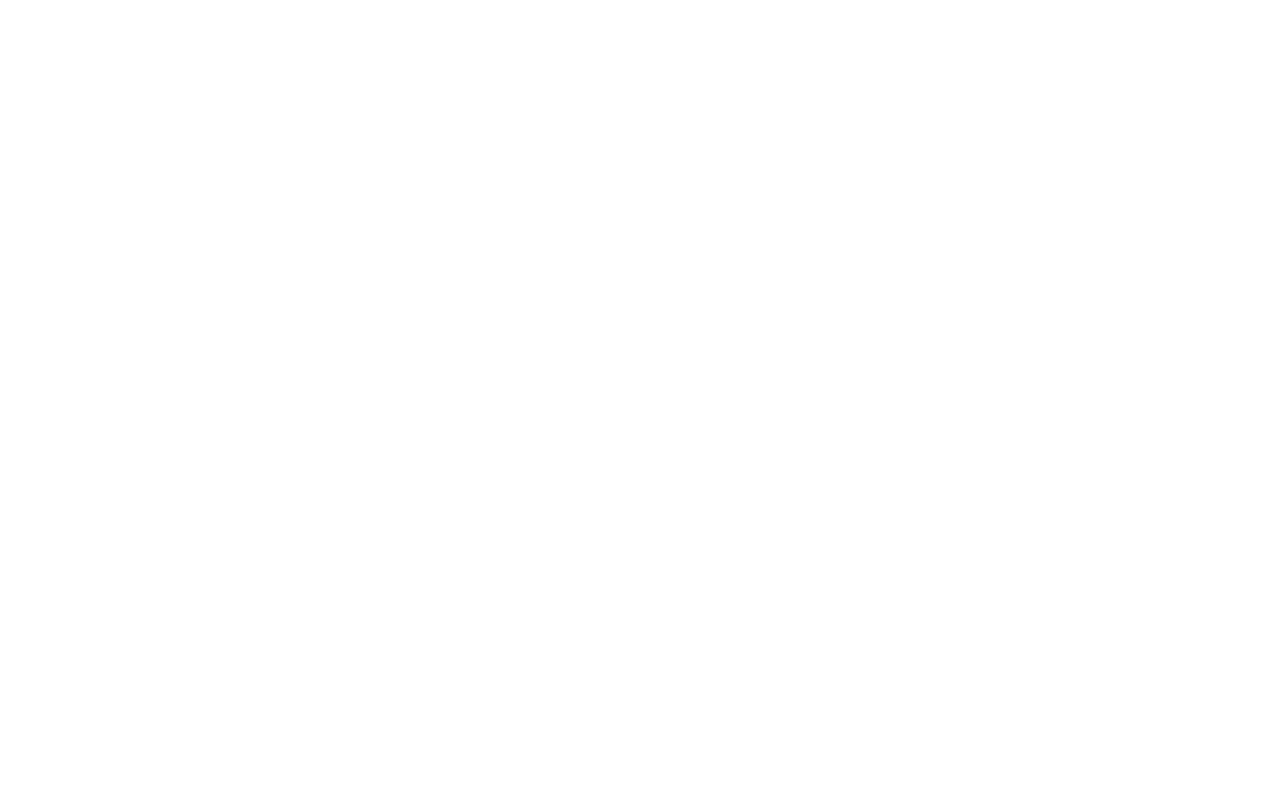
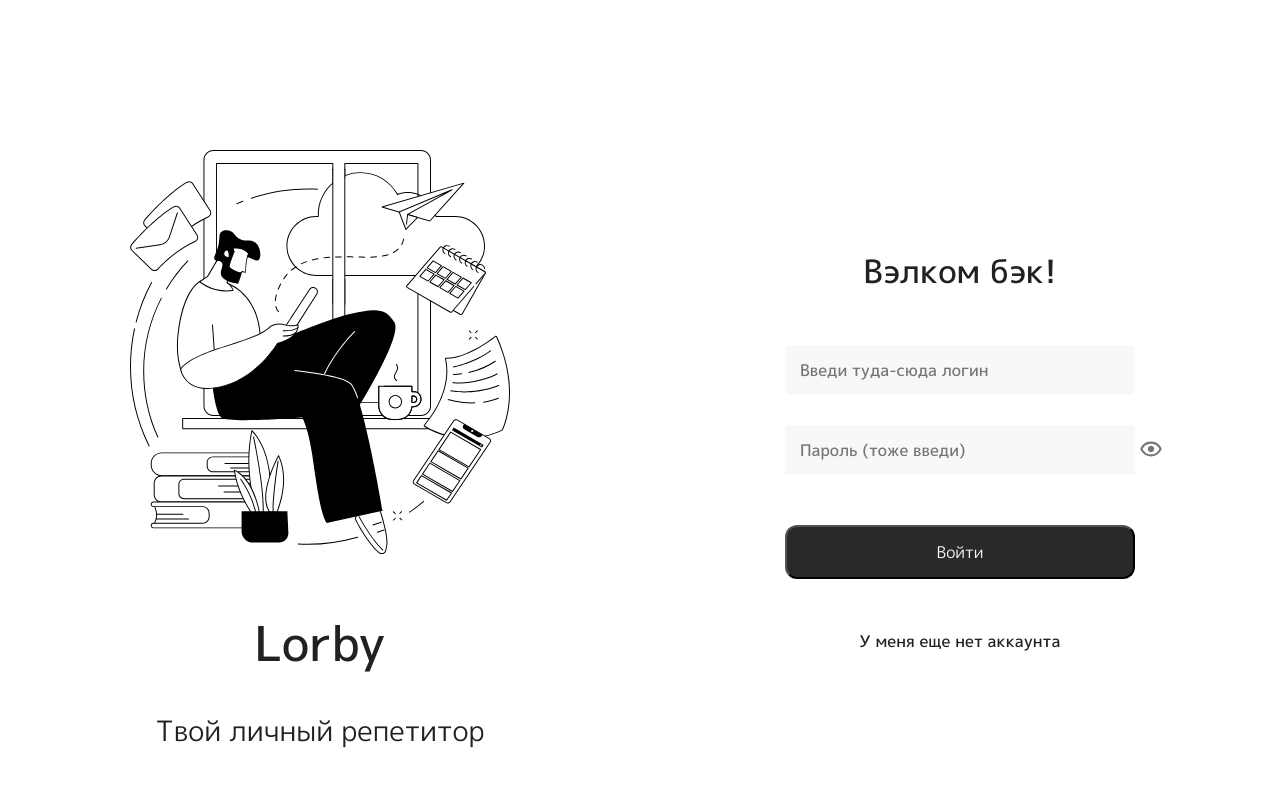
Before and after one commit to erlankg0/neobis-front-auth, a React (Vite) app: page /#/register in a window 1280 px wide. Before the commit this address had no page. Shown: the top 786 px of the page. Built offline with nearby package versions, Linux system fonts and the light colour scheme.

Commit message:
login page

```diff
--- a/src/components/prev/prev.module.css
+++ b/src/components/prev/prev.module.css
@@ -2,7 +2,6 @@
     display: flex;
     flex-direction: row;
     gap: 1.2rem;
-
     align-content: center;
 }
 
@@ -11,6 +10,8 @@
     font-size: 1.6rem;
     align-self: center;
     text-align: center;
+    cursor: pointer;
+
 }
 
 .prev {
@@ -23,6 +24,7 @@
     display: flex;
     align-items: center;
     justify-content: center;
+    cursor: pointer;
 }
 
 .img {
--- a/src/components/prev/prev.tsx
+++ b/src/components/prev/prev.tsx
@@ -1,9 +1,11 @@
 import prev from './../../assets/icon/prev.svg'
 import styles from "./prev.module.css";
+import {useNavigate} from "react-router-dom";
 
 const Prev = () => {
+    const navigate = useNavigate();
     return (
-        <div className={styles.content}>
+        <div className={styles.content} onClick={() => navigate(-1)}>
             <div className={styles.prev}>
                 <img className={styles.img} src={prev} alt={'prevision'}/>
             </div>
--- a/src/layout/App/App.tsx
+++ b/src/layout/App/App.tsx
@@ -1,11 +1,22 @@
-import Main from "../Main/Main.tsx";
 import {Route, Routes} from "react-router-dom";
+import Login from "../Login/Login.tsx";
+import Intro from "../../components/intro/intro.tsx";
+import Registration from "../Registration/Registration.tsx";
+import styles from './app.module.css'
 
 function App() {
     return (
-        <Routes>
-            <Route path={'/'} element={<Main/>}/>
-        </Routes>
+        <main>
+            <div className={'container'}>
+                <div className={styles.content}>
+                    <Intro/>
+                    <Routes>
+                        <Route path={'/'} element={<Login/>}/>
+                        <Route path={'/register'} element={<Registration/>}/>
+                    </Routes>
+                </div>
+            </div>
+        </main>
     )
 }
 
--- a/src/layout/Login/Login.tsx
+++ b/src/layout/Login/Login.tsx
@@ -0,0 +1,63 @@
+import {Formik, Form, Field} from "formik";
+import Input from "../../components/input/input.tsx";
+import InputPassword from "../../components/inputPassword/inputPassword.tsx";
+import Button from "../../components/button/button.tsx";
+import styles from "./login.module.css";
+import {useAddDispatch, useAppSelector} from "../../redux/hooks.ts";
+import {setPassword, setLogin} from './../../redux/reducer/singin.ts';
+
+const Login = () => {
+    const dispatch = useAddDispatch();
+    const login = useAppSelector(state => state.singIn.login);
+    const password = useAppSelector(state => state.singIn.password);
+
+
+    const handleSetPassword = (password: string) => {
+        dispatch(setPassword(password));
+    }
+
+    const handleSetLogin = (login: string) => {
+        dispatch(setLogin(login));
+    }
+
+
+    return (
+        <Formik
+            initialValues={{
+                login: login,
+                password: password,
+            }}
+            onSubmit={(values) => {
+                console.log(values)
+            }}
+        >
+            {() => (
+                <Form className={styles.content}>
+                    <h2 className={styles.title}>Вэлком бэк!</h2>
+                    <div className={styles.fields}>
+                        <Field
+                            as={Input}
+                            type={'text'}
+                            value={login}
+                            name={'login'}
+                            placeholder={'Введи туда-сюда логин'}
+                            onChange={handleSetLogin}
+                        />
+                        <Field
+                            as={InputPassword}
+                            type={'password'}
+                            value={password}
+                            name={'password'}
+                            placeholder={'Пароль (тоже введи)'}
+                            onChange={handleSetPassword}
+                        />
+                    </div>
+                    <Button disabled={false} text={'Войти'}/>
+                    <h3 className={styles.create}>У меня еще нет аккаунта</h3>
+                </Form>
+            )}
+        </Formik>
+    )
+}
+
+export default Login
--- a/src/layout/Login/login.module.css
+++ b/src/layout/Login/login.module.css
@@ -0,0 +1,31 @@
+.content{
+    display: flex;
+    flex-direction: column;
+    gap: 5rem;
+    align-content: center;
+    justify-content: center;
+    justify-self: center;
+
+    max-width: 35rem;
+}
+
+.title{
+    font-weight: 500;
+    font-size: 3.2rem;
+    line-height: 4.75rem;
+    text-align: center;
+}
+
+.fields{
+    display: flex;
+    flex-direction: column;
+    gap: 3rem;
+}
+
+.create{
+    font-weight: 500;
+    font-size: 1.6rem;
+    line-height: 2.4rem;
+    text-align: center;
+    cursor: pointer;
+}
--- a/src/main.tsx
+++ b/src/main.tsx
@@ -1,14 +1,14 @@
 import ReactDOM from 'react-dom/client'
 import App from './layout/App/App.tsx'
 import './index.css'
-import {HashRouter} from "react-router-dom";
+import {BrowserRouter} from "react-router-dom";
 import store from "./redux/store.ts";
 import {Provider} from "react-redux";
 
 ReactDOM.createRoot(document.getElementById('root')!).render(
     <Provider store={store}>
-        <HashRouter>
+        <BrowserRouter>
             <App/>
-        </HashRouter>
+        </BrowserRouter>
     </Provider>
 )
--- /dev/null
+++ b/src/redux/reducer/singin.ts
@@ -0,0 +1,28 @@
+import {createSlice, PayloadAction} from "@reduxjs/toolkit";
+
+interface ISingIn {
+    login: string,
+    password: string,
+}
+
+
+const initialState: ISingIn = {
+    login: '',
+    password: ''
+}
+
+const singInSlice = createSlice({
+    name: 'singIn',
+    initialState,
+    reducers: {
+        setLogin(state, login: PayloadAction<string>) {
+            state.login = login.payload;
+        },
+        setPassword(state, password: PayloadAction<string>) {
+            state.password = password.payload;
+        }
+    }
+})
+
+export const {setLogin, setPassword} = singInSlice.actions;
+export default singInSlice.reducer;
--- a/src/redux/store.ts
+++ b/src/redux/store.ts
@@ -1,8 +1,10 @@
 import {combineReducers, configureStore} from "@reduxjs/toolkit";
-import singSlice from './reducer/singup.ts';
+import singUpSlice from './reducer/singup.ts';
+import singInSlice from './reducer/singin.ts';
 
 const rootReducer = combineReducers({
-    singUp: singSlice
+    singUp: singUpSlice,
+    singIn: singInSlice,
 })
 
 const store = configureStore({
```
Also changed, not shown: src/layout/App/app.module.css (renamed from src/layout/Main/main.module.css).
